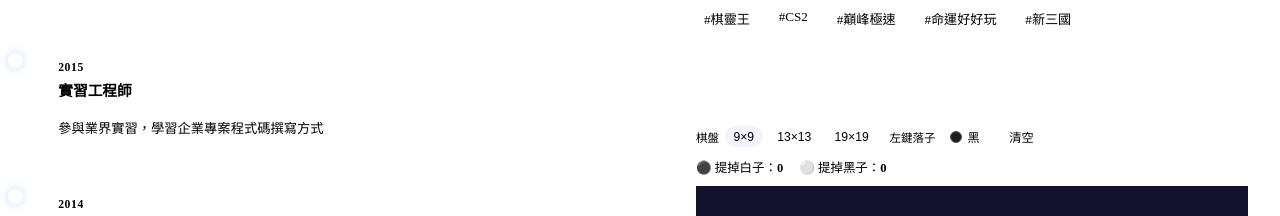
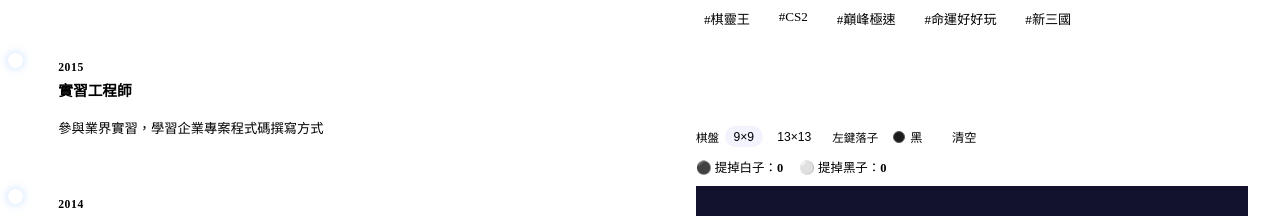
Before and after one commit to Shangshin-Liu/RShinz-World, a Vue app: page /#/ in a window 1280 px wide. Shown: the part 1584-1800 px from the top of the page. Built offline with nearby package versions, Linux system fonts and the light colour scheme; the HTML template or start-up script is replaced by a standard one.

Commit message:
[update] 圍棋小遊戲移除19*19版面

```diff
--- a/src/components/home/TsumegoGame.vue
+++ b/src/components/home/TsumegoGame.vue
@@ -74,7 +74,7 @@ function placeAndCapture(
 }
 
 // ── Board Config ──────────────────────────────────────────────────────
-const SIZES = [9, 13, 19] as const
+const SIZES = [9, 13] as const
 type BoardSize = typeof SIZES[number]
 
 const PAD  = 36
@@ -149,7 +149,6 @@ function changeSize(size: BoardSize) {
 const HOSHI: Record<BoardSize, [number, number][]> = {
   9:  [[2,2],[2,6],[4,4],[6,2],[6,6]],
   13: [[3,3],[3,9],[6,6],[9,3],[9,9]],
-  19: [[3,3],[3,9],[3,15],[9,3],[9,9],[9,15],[15,3],[15,9],[15,15]],
 }
 </script>
 
```
